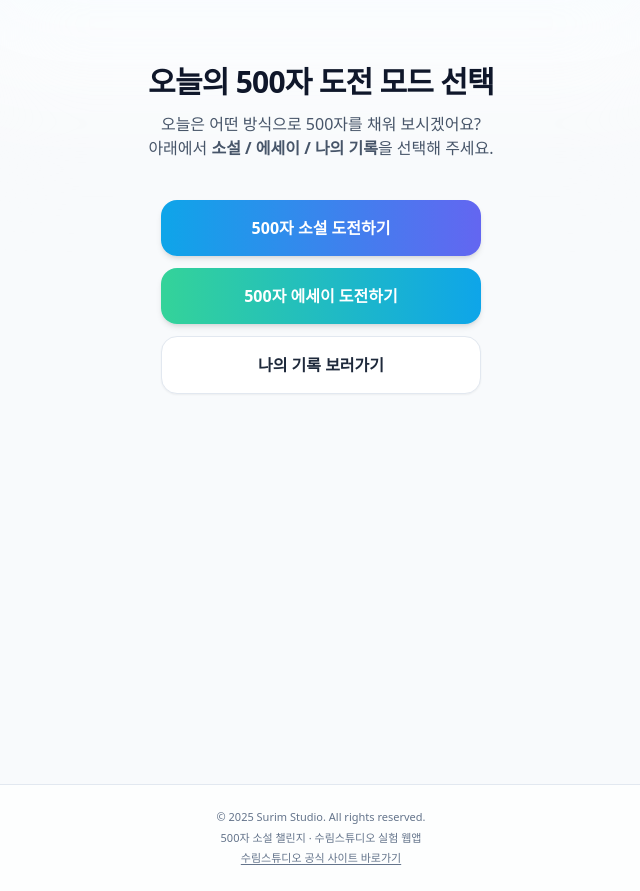
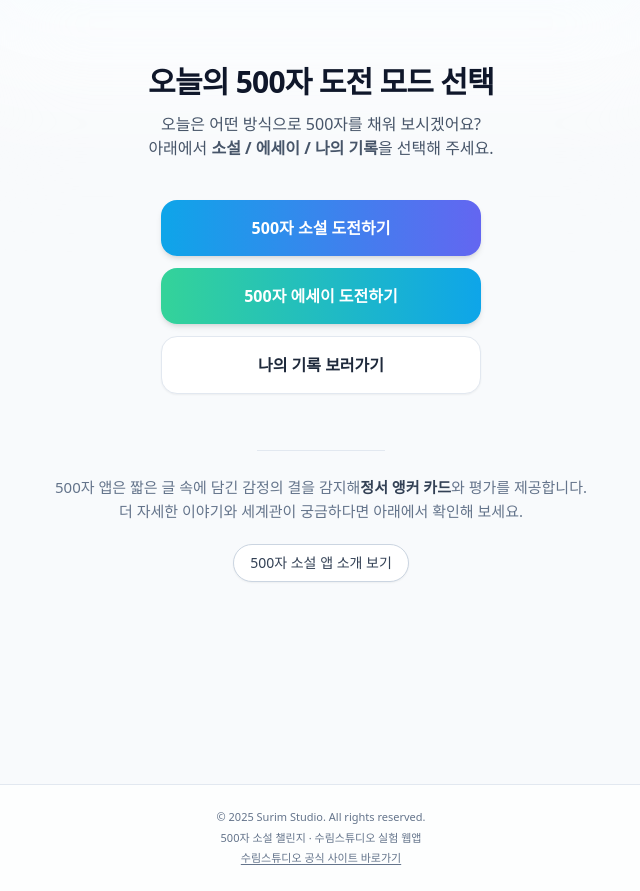
Before and after one commit to mightybooks/500challenge, a Next.js app: page /start in a window 1280 px wide. Shown: the whole page, without its empty margins (319-959 px from the left). Built offline with nearby package versions, Linux system fonts and the light colour scheme.

Commit message:
final001

```diff
--- a/src/app/entries/[id]/page.tsx
+++ b/src/app/entries/[id]/page.tsx
@@ -453,7 +453,7 @@ export default async function EntryPage({ params }: PageProps) {
           </section>
         )}
 
-        {/* 5) 본문 */}
+                {/* 5) 본문 */}
         <section className="mb-9">
           {bodyText ? (
             <p className="whitespace-pre-wrap text-[15px] leading-[1.8] text-slate-900 sm:text-[16px] sm:leading-[1.9]">
@@ -461,10 +461,35 @@ export default async function EntryPage({ params }: PageProps) {
             </p>
           ) : (
             <p className="text-sm text-slate-400">
-              저장된 본문이 없습니다. (구버전 데이터이거나 마이그레이션이
-              필요할 수 있습니다.)
+              저장된 본문이 없습니다. (구버전 데이터이거나 마이그레이션이 필요할 수 있습니다.)
             </p>
           )}
+        </section>
+
+        {/* 6) 500자 앱 안내 섹션 */}
+        <section className="mb-8 border-t border-slate-100 pt-5">
+          <h2 className="text-[11px] font-semibold uppercase tracking-wide text-slate-400">
+            500자 소설 앱은 이렇게 작동합니다
+          </h2>
+          <p className="mt-2 text-[12px] leading-relaxed text-slate-500 sm:text-[13px]">
+            이 평가는 문수림의 정서적 미립자 확산형 서술 구조를 바탕으로,
+            첫 문장·정지·공간화·여운 등 짧은 글 속의 감정 밀도를 수치로
+            정리한 결과입니다.
+            <br className="hidden sm:block" />
+            500자 앱의 설계 의도와 세계관이 궁금하시다면 아래에서 자세한
+            설명을 확인해 주세요.
+          </p>
+
+          <div className="mt-4 flex justify-start">
+            <a
+              href="https://surimstudio.com/500" // 실제 소개 페이지 URL로 교체 가능
+              target="_blank"
+              rel="noopener noreferrer"
+              className="inline-flex items-center justify-center rounded-full border border-slate-300 bg-white px-3.5 py-1.5 text-[12px] font-medium text-slate-700 shadow-sm transition hover:bg-slate-50 hover:shadow"
+            >
+              500자 소설 앱 소개 보기
+            </a>
+          </div>
         </section>
 
         {/* 하단 마무리 텍스트 */}
--- a/src/app/start/page.tsx
+++ b/src/app/start/page.tsx
@@ -3,13 +3,13 @@
 export default function StartPage() {
   return (
     <main className="relative mx-auto flex min-h-[calc(100vh-4rem)] max-w-3xl flex-col items-center px-6 py-16">
-      {/* 배경 데코는 취향껏: 메인이랑 비슷하게 둬도 되고, 더 심플하게 가도 됨 */}
+
       <div
         className="pointer-events-none absolute inset-x-0 -top-32 -z-10 h-64 bg-gradient-to-b from-sky-100/80 via-white to-transparent blur-3xl"
         aria-hidden="true"
       />
 
-      {/* 헤더 섹션: 간단 버전 */}
+      {/* 헤더 섹션 */}
       <header className="text-center">
         <h1 className="text-2xl font-bold tracking-tight text-slate-900 sm:text-3xl">
           오늘의 500자 도전 모드 선택
@@ -21,7 +21,7 @@ export default function StartPage() {
         </p>
       </header>
 
-      {/* 선택 버튼 영역 */}
+      {/* 선택 버튼 */}
       <section className="mt-8 flex w-full flex-col items-center gap-3 sm:mt-10">
         <a
           href="/editor?mode=novel"
@@ -37,7 +37,7 @@ export default function StartPage() {
         <a
           href="/editor?mode=essay"
           className="inline-flex w-full max-w-xs items-center justify-center
-                     rounded-2xl bg-gradient-to-r from-emerald-400 to-sky-500
+                     rounded-2- rounded-2xl bg-gradient-to-r from-emerald-400 to-sky-500
                      px-6 py-4 text-base font-semibold text-white shadow-md
                      transition-all hover:-translate-y-0.5 hover:shadow-xl hover:brightness-110
                      focus:outline-none focus:ring-2 focus:ring-emerald-300 focus:ring-offset-2 focus:ring-offset-slate-50"
@@ -56,6 +56,37 @@ export default function StartPage() {
           나의 기록 보러가기
         </a>
       </section>
+
+      {/* ▼▼▼ 여기가 신규 추가 섹션 ▼▼▼                                  */}
+
+      <section className="mt-14 w-full max-w-xl text-center">
+        {/* 구분선 */}
+        <div className="mx-auto mb-6 h-px w-32 bg-slate-200"></div>
+
+        {/* 간단 요약 */}
+        <p className="text-sm leading-relaxed text-slate-500 sm:text-[15px]">
+          500자 앱은 짧은 글 속에 담긴 감정의 결을 감지해
+          <span className="font-semibold text-slate-700">정서 앵커 카드</span>와 평가를 제공합니다.
+          <br className="hidden sm:block" />
+          더 자세한 이야기와 세계관이 궁금하다면 아래에서 확인해 보세요.
+        </p>
+
+        {/* 수림스튜디오로 이동 버튼 */}
+        <div className="mt-5 flex justify-center">
+          <a
+            href="https://surimstudio.com/500"
+            target="_blank"
+            rel="noopener noreferrer"
+            className="inline-flex items-center justify-center
+                       rounded-full border border-slate-300 bg-white px-4 py-2
+                       text-sm font-medium text-slate-700 shadow-sm
+                       transition hover:bg-slate-50 hover:shadow"
+          >
+            500자 소설 앱 소개 보기
+          </a>
+        </div>
+      </section>
+
     </main>
   );
 }
```
